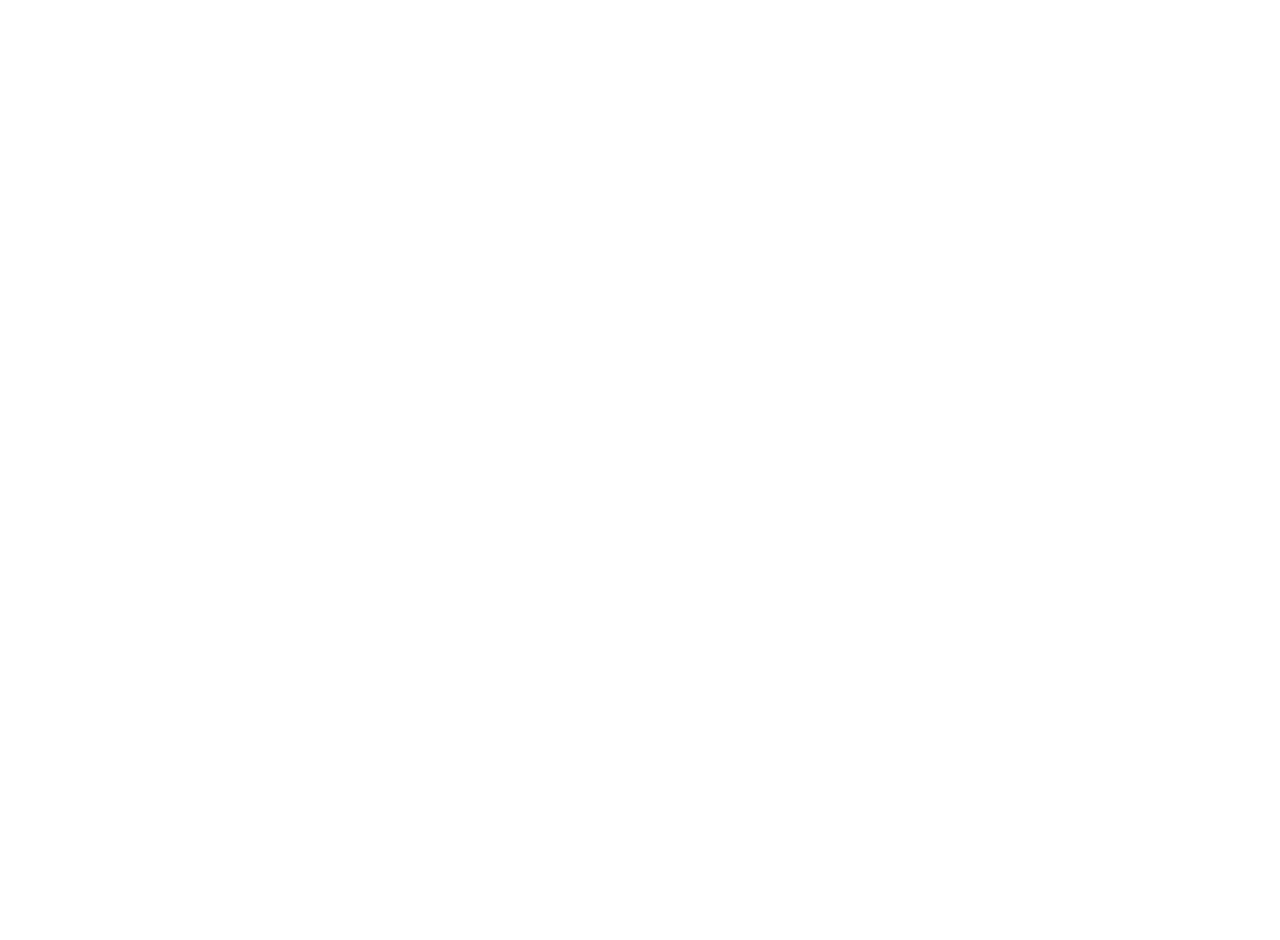
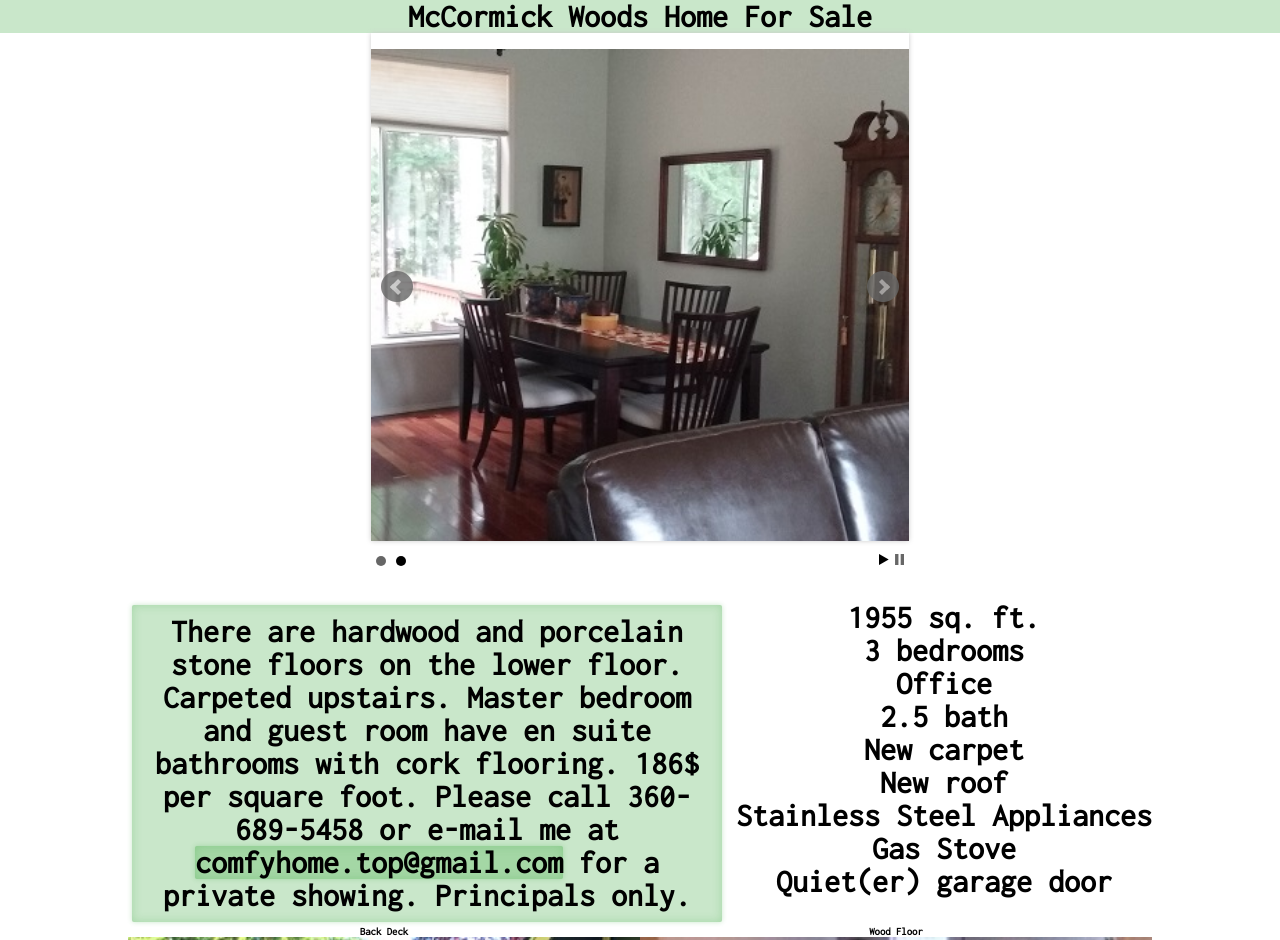
Before and after one commit to ivarmlee11/homesale, a plain HTML site: page index.html in a window 1280 px wide. Shown: the top 940 px of the page. Before the commit the page ends 800 px from the top, so only its background shows below. Drawn offline with nearby package versions, Linux system fonts and the light colour scheme.

Commit message:
back online

```diff
--- a/index.html
+++ b/index.html
@@ -16,7 +16,7 @@
   <link rel="stylesheet" type="text/css" href="css/main.css">
   <script src="/js/app.js" type="text/javascript"></script>
 </head>
-<!--   <body>
+  <body>
     <div class="nav">
       <h1>
         McCormick Woods Home For Sale
@@ -36,7 +36,7 @@
 
       <div class="mainArticles shadow centerText">
         <h3>
-          There are hardwood and porcelain stone floors on the lower floor. Carpeted stairs on upper level. Master bedroom and guest room have en suite bathrooms with cork flooring. 186$ per square foot.
+          There are hardwood and porcelain stone floors on the lower floor. Carpeted upstairs. Master bedroom and guest room have en suite bathrooms with cork flooring. 186$ per square foot.
 
            Please call 360-689-5458 or e-mail me at
            <a href="mailto:comfyhome.top@gmail.com"><span class="highlight shadow">comfyhome.top@gmail.com</span>
@@ -50,9 +50,9 @@
           <li>3 bedrooms</li>
           <li>Office</li>
           <li>2.5 bath</li>
-          <li>New carpet upstairs</li>
+          <li>New carpet</li>
           <li>New roof</li>
-          <li>Stainless Steel Stove and Fridge</li>
+          <li>Stainless Steel Appliances</li>
           <li>Gas Stove</li>
           <li>Quiet(er) garage door</li>
         </h3>
@@ -84,5 +84,5 @@
       _
     </div>
 
-  </body> -->
+  </body>
 </html>
```
